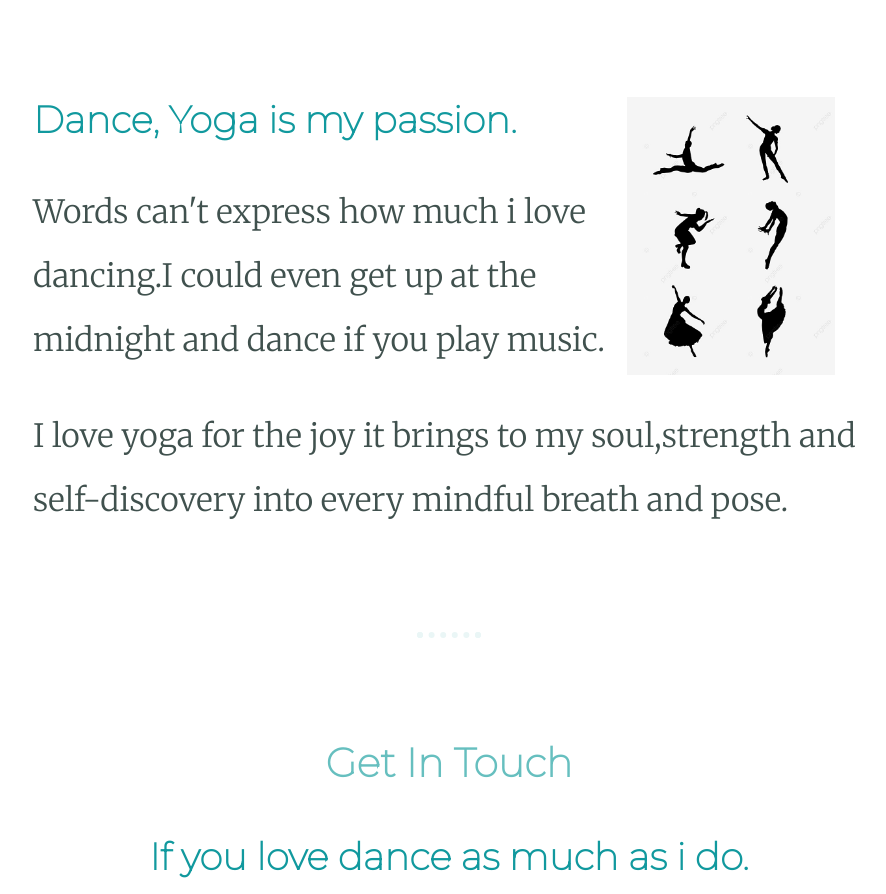
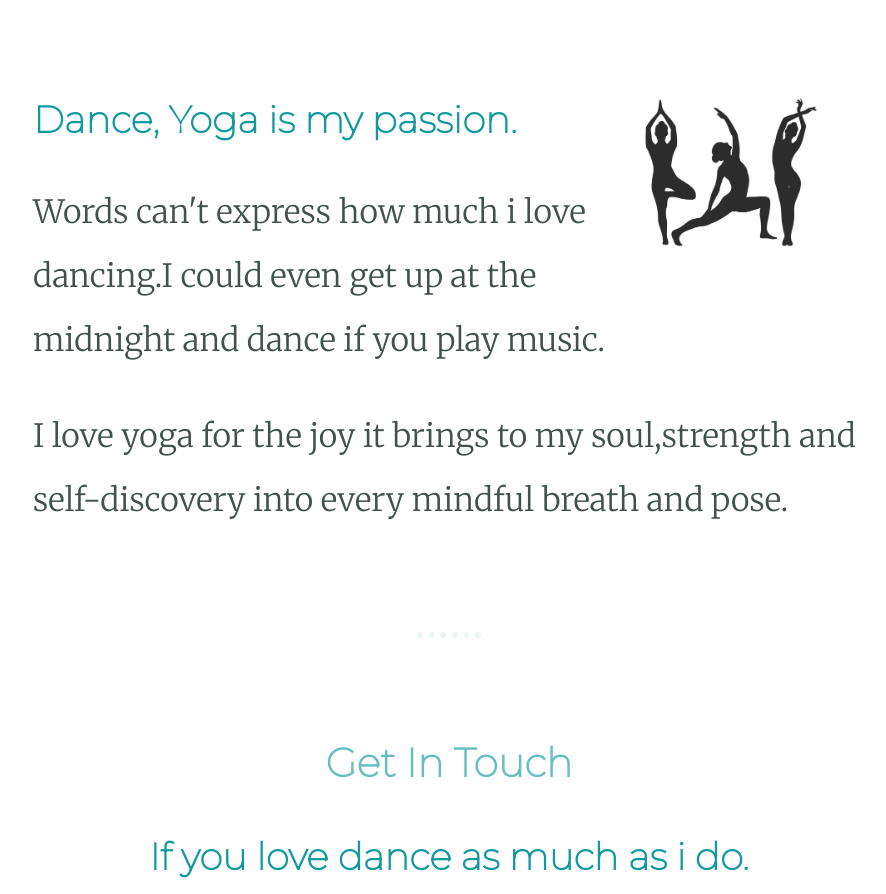
Before and after one commit to manjunathsanjana/Personal-Site, a plain HTML site: page index.html in a window 1280 px wide. Shown: the part 2411-3305 px from the top of the page, without its empty margins (191-1077 px from the left). Drawn offline with Linux system fonts and the light colour scheme.

Commit message:
Update index.html

```diff
--- a/index.html
+++ b/index.html
@@ -32,7 +32,7 @@
     </div>
 
     <div class="skill-row">
-      <img class="dancing-img" src="dan.jpg" alt="dance-img">
+      <img class="dancing-img" src="DY.jpg" alt="dance-img">
       <h3>Dance, Yoga is my passion.</h3>
       <p>Words can't express how much i love dancing.I could even get up at the midnight and dance if you play music.</p>
       <p>I love yoga for the joy it brings to my soul,strength and self-discovery into every mindful breath and pose.</p>
```
